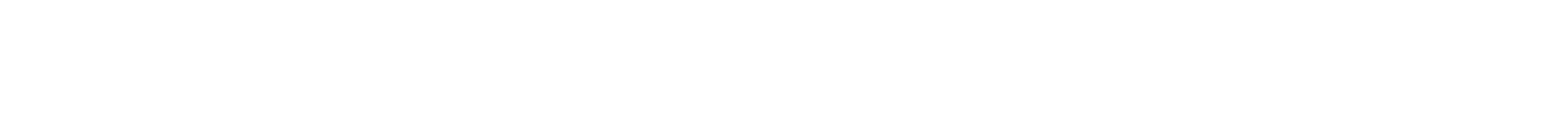
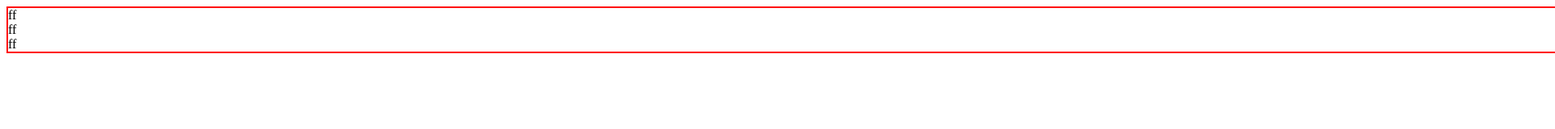
Before and after one commit to Albina2025/my-proekt-home, a plain HTML site: page index.html in a window 1280 px wide. Shown: the whole page at 81% size, 1920 px wide, since content can reach past the window. Drawn offline with Linux system fonts and the light colour scheme.

Commit message:
added mi

```diff
--- a/index.html
+++ b/index.html
@@ -4,9 +4,15 @@
     <meta charset="UTF-8">
     <meta name="viewport" content="width=device-width, initial-scale=1.0">
     <title>Document</title>
-    <link rel="stylesheet" href="">
+    <link rel="stylesheet" href="style.css">
 </head>
 <body>
+
+    <div class="wrapper">
+        <header class="header">ff</header>
+        <main class="main">ff</main>
+        <footer class="footer">ff</footer>
+    </div>
     <script src="index.js"></script>
 </body>
 </html>
--- a/style.css
+++ b/style.css
@@ -0,0 +1,8 @@
+
+
+
+.wrapper {
+    width: 1920px;
+    margin: 0 auto;
+    border: 2px solid red;
+}
```
